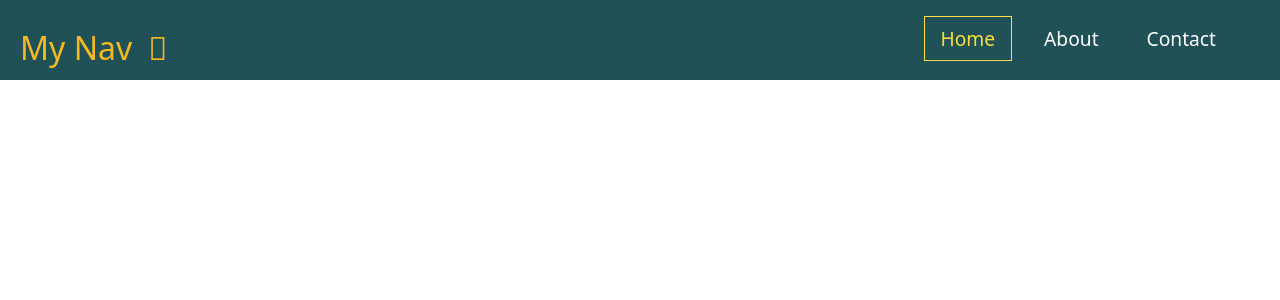
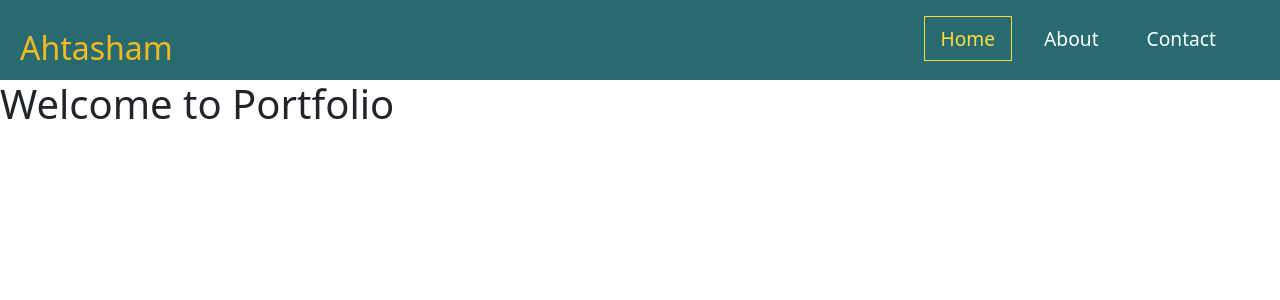
Before and after one commit to aht007/personal-portfolio, a React (Create React App) app: page / in a window 1280 px wide. Shown: the top 300 px of the page. Built offline with nearby package versions, Linux system fonts and the light colour scheme.

Commit message:
feat: got basic navigations, pages working

```diff
--- a/src/App.css
+++ b/src/App.css
@@ -1,5 +1,5 @@
 .navbar {
-    background-color: #1f5156;
+    background-color: #276b71;
     height: 80px;
     display: flex;
     justify-content: center;
--- a/src/App.js
+++ b/src/App.js
@@ -1,19 +1,24 @@
 import React from 'react';
 import Header from '../src/components/Navbar'
 import "./App.css"
-import { BrowserRouter } from 'react-router-dom'
-
+import { BrowserRouter, Routes, Route } from 'react-router-dom'
+import Home from './pages/home'
+import About from './pages/about'
 
 
 class App extends React.Component {
 
     render() {
         return (
-            <BrowserRouter>
-                <div className="App">
+            <div className="App">
+                <BrowserRouter>
                     <Header />
-                </div>
-            </BrowserRouter>
+                    <Routes>
+                        <Route exact path="/" element={<Home />} />
+                        <Route exact path="/about" element={<About />}/>
+                    </Routes>
+                </BrowserRouter>
+            </div>
         );
     }
 }
--- a/src/components/Navbar/index.js
+++ b/src/components/Navbar/index.js
@@ -1,5 +1,6 @@
 import React, { useState } from "react";
 import { NavLink } from "react-router-dom";
+import {routes} from './routes'
 
 function NavBar() {
   const [click, setClick] = useState(false);
@@ -10,45 +11,25 @@ function NavBar() {
       <nav className="navbar">
         <div className="nav-container">
           <NavLink exact to="/" className="nav-logo">
-            My Nav
-            <i className="fas fa-code"></i>
+            Ahtasham
           </NavLink>
 
           <ul className={click ? "nav-menu active" : "nav-menu"}>
-            <li className="nav-item">
+          {routes.map((prop, key) => {
+            return(
+                <li className="nav-item" key={key}>
                 <NavLink
                   exact
-                to="/"
+                  to={prop.to}
                   activeClassName="active"
                   className="nav-links"
                   onClick={handleClick}
                 >
-                Home
+                  {prop.name}
                 </NavLink>
               </li>
-            <li className="nav-item">
-              <NavLink
-                exact
-                to="/about"
-                activeClassName="active"
-                className="nav-links"
-                onClick={handleClick}
-              >
-                About
-              </NavLink>
-            </li>
-
-            <li className="nav-item">
-              <NavLink
-                exact
-                to="/contact"
-                activeClassName="active"
-                className="nav-links"
-                onClick={handleClick}
-              >
-                Contact
-              </NavLink>
-            </li>
+            );
+        })}
           </ul>
           <div className="nav-icon" onClick={handleClick}>
             <i className={click ? "fas fa-times" : "fas fa-bars"}></i>
--- /dev/null
+++ b/src/components/Navbar/routes.js
@@ -0,0 +1,15 @@
+export const routes = [
+    {
+      to: "/",
+      name: "Home"
+    },
+    {
+      to: "/about",
+      name: "About"
+    },
+    {
+
+      to: "/contact",
+      name: "Contact"
+    },
+  ];
--- a/src/pages/about.js
+++ b/src/pages/about.js
@@ -2,14 +2,7 @@ import React from 'react';
 
 const About = () => {
   return (
-    <div
-      style={{
-        display: 'flex',
-        justifyContent: 'Right',
-        alignItems: 'Right',
-        height: '100vh'
-      }}
-    >
+    <div>
       <h1>About</h1>
     </div>
   );
--- /dev/null
+++ b/src/pages/home.js
@@ -0,0 +1,11 @@
+import React from 'react';
+
+const Home = () => {
+  return (
+    <div>
+      <h1>Welcome to Portfolio</h1>
+    </div>
+  );
+};
+
+export default Home;
```
Also changed, not shown: src/pages/index.js (deleted, +0 -18 lines). Lines whose indentation alone changed are shown as unchanged.
